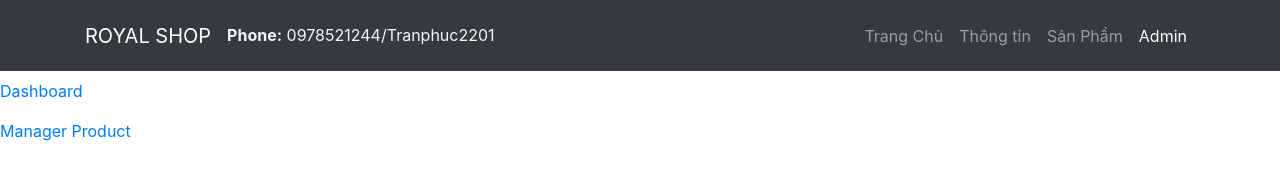
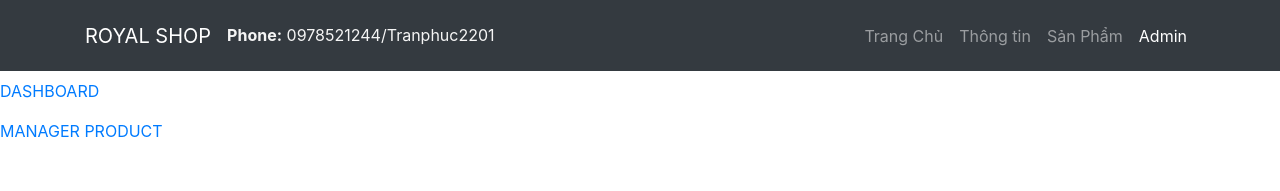
Before and after one commit to Tranphuc2201/angular-assignment_phuctdph09004, an Angular app: page /admin/dashboard in a window 1280 px wide. Shown: the top 191 px of the page. Built offline with nearby package versions, Linux system fonts and the light colour scheme; a web font is replaced by a local one.

Commit message:
1 file modified

```diff
--- a/src/app/admin/index-admin/index-admin.component.html
+++ b/src/app/admin/index-admin/index-admin.component.html
@@ -19,12 +19,12 @@
       <li class="nav-item">
         <a class="nav-link" routerLink="/admin/dashboard">
           <i class="fas fa-fw fa-table"></i>
-          <span>Dashboard</span></a>
+          <span>DASHBOARD</span></a>
       </li>
       <li class="nav-item">
         <a class="nav-link" routerLink="/admin/product">
           <i class="fas fa-fw fa-table"></i>
-          <span>Manager Product</span></a>
+          <span>MANAGER PRODUCT</span></a>
       </li>
       </div>
 
```
